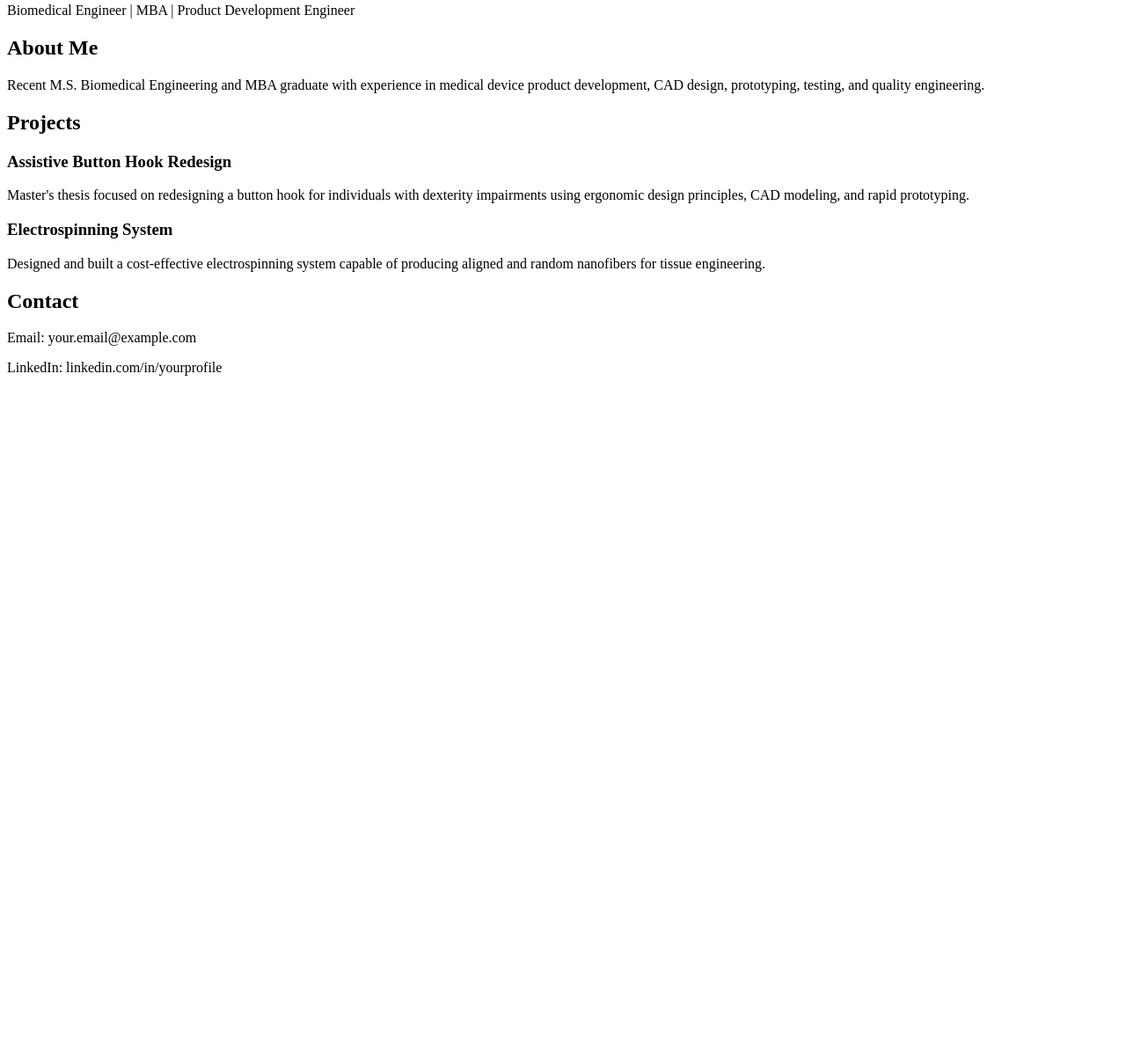
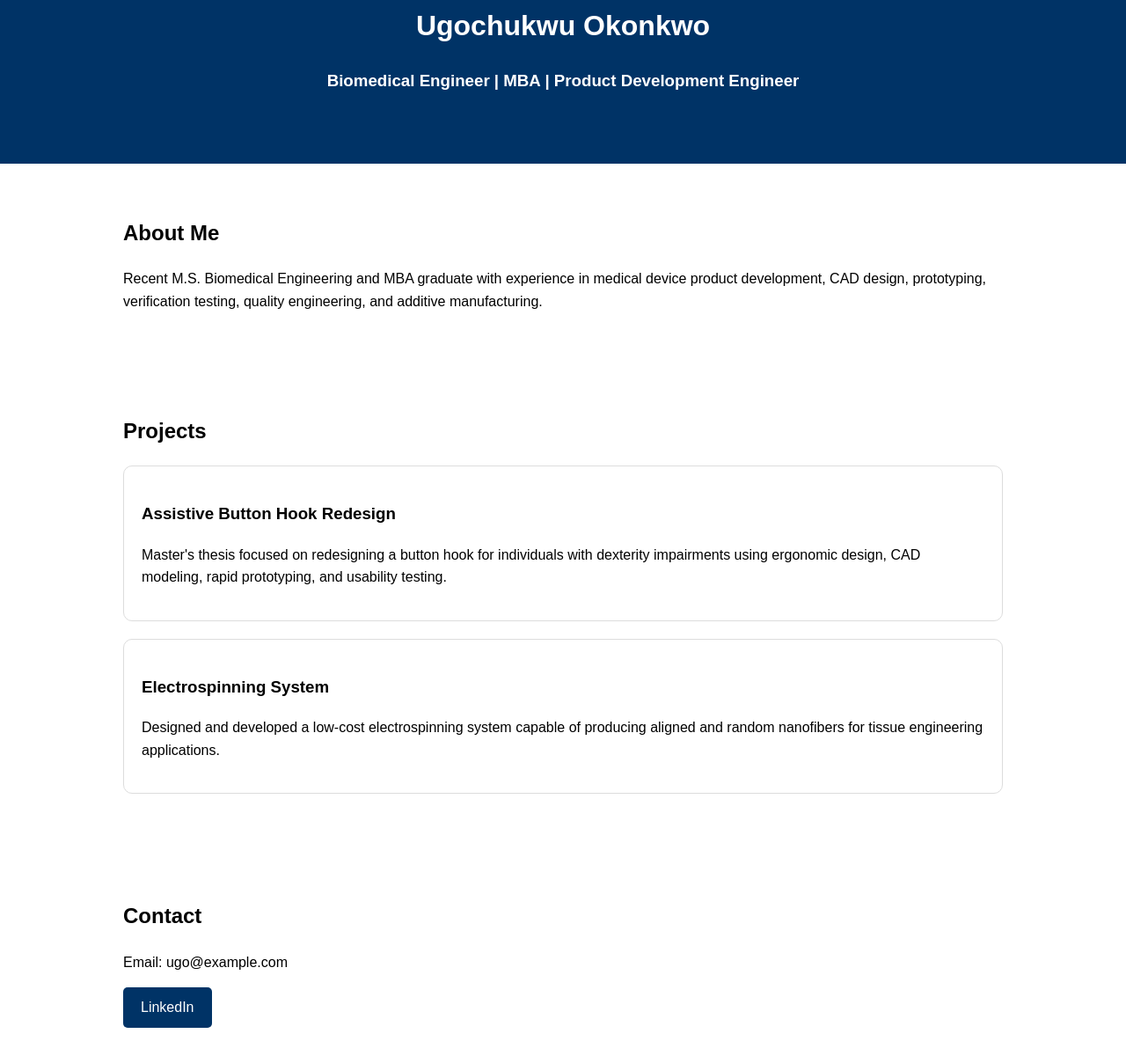
Before and after one commit to ugochukwuokonkwo/ugochukwuokonkwo.github.io, a plain HTML site: page index.html in a window 1280 px wide. Shown: the part 77-1285 px from the top of the page at 88% size. Before the commit the page ends 800 px from the top, so only its background shows below. Drawn offline with Linux system fonts and the light colour scheme.

Commit message:
Update index.html

```diff
--- a/index.html
+++ b/index.html
@@ -1,36 +1,100 @@
 <!DOCTYPE html>
-<html>
+<html lang="en">
 <head>
-    <title>Ugochukwu Okonkwo Portfolio</title>
+<meta charset="UTF-8">
+<meta name="viewport" content="width=device-width, initial-scale=1.0">
+<title>Ugochukwu Okonkwo | Biomedical Engineer</title>
+
+<style>
+body{
+    font-family: Arial, sans-serif;
+    margin:0;
+    padding:0;
+    line-height:1.6;
+}
+
+header{
+    background:#003366;
+    color:white;
+    text-align:center;
+    padding:60px 20px;
+}
+
+section{
+    max-width:1000px;
+    margin:auto;
+    padding:40px 20px;
+}
+
+.project{
+    border:1px solid #ddd;
+    border-radius:10px;
+    padding:20px;
+    margin-bottom:20px;
+}
+
+.btn{
+    display:inline-block;
+    background:#003366;
+    color:white;
+    padding:10px 20px;
+    text-decoration:none;
+    border-radius:5px;
+}
+</style>
 </head>
+
 <body>
+
+<header>
     <h1>Ugochukwu Okonkwo</h1>
-    <p>Biomedical Engineer | MBA | Product Development Engineer</p>
+    <h3>Biomedical Engineer | MBA | Product Development Engineer</h3>
+</header>
 
+<section>
     <h2>About Me</h2>
     <p>
-        Recent M.S. Biomedical Engineering and MBA graduate with experience in
-        medical device product development, CAD design, prototyping, testing,
-        and quality engineering.
+        Recent M.S. Biomedical Engineering and MBA graduate with experience
+        in medical device product development, CAD design, prototyping,
+        verification testing, quality engineering, and additive manufacturing.
     </p>
+</section>
 
+<section>
     <h2>Projects</h2>
 
+    <div class="project">
         <h3>Assistive Button Hook Redesign</h3>
         <p>
-        Master's thesis focused on redesigning a button hook for individuals
-        with dexterity impairments using ergonomic design principles,
-        CAD modeling, and rapid prototyping.
+            Master's thesis focused on redesigning a button hook for
+            individuals with dexterity impairments using ergonomic design,
+            CAD modeling, rapid prototyping, and usability testing.
         </p>
+    </div>
 
+    <div class="project">
         <h3>Electrospinning System</h3>
         <p>
-        Designed and built a cost-effective electrospinning system capable of
-        producing aligned and random nanofibers for tissue engineering.
+            Designed and developed a low-cost electrospinning system
+            capable of producing aligned and random nanofibers for
+            tissue engineering applications.
         </p>
+    </div>
 
+</section>
+
+<section>
     <h2>Contact</h2>
-    <p>Email: your.email@example.com</p>
-    <p>LinkedIn: linkedin.com/in/yourprofile</p>
+
+    <p>Email: ugo@example.com</p>
+
+    <a class="btn"
+       href="https://www.linkedin.com"
+       target="_blank">
+       LinkedIn
+    </a>
+
+</section>
+
 </body>
 </html>
```
Lines whose indentation alone changed are shown as unchanged.
